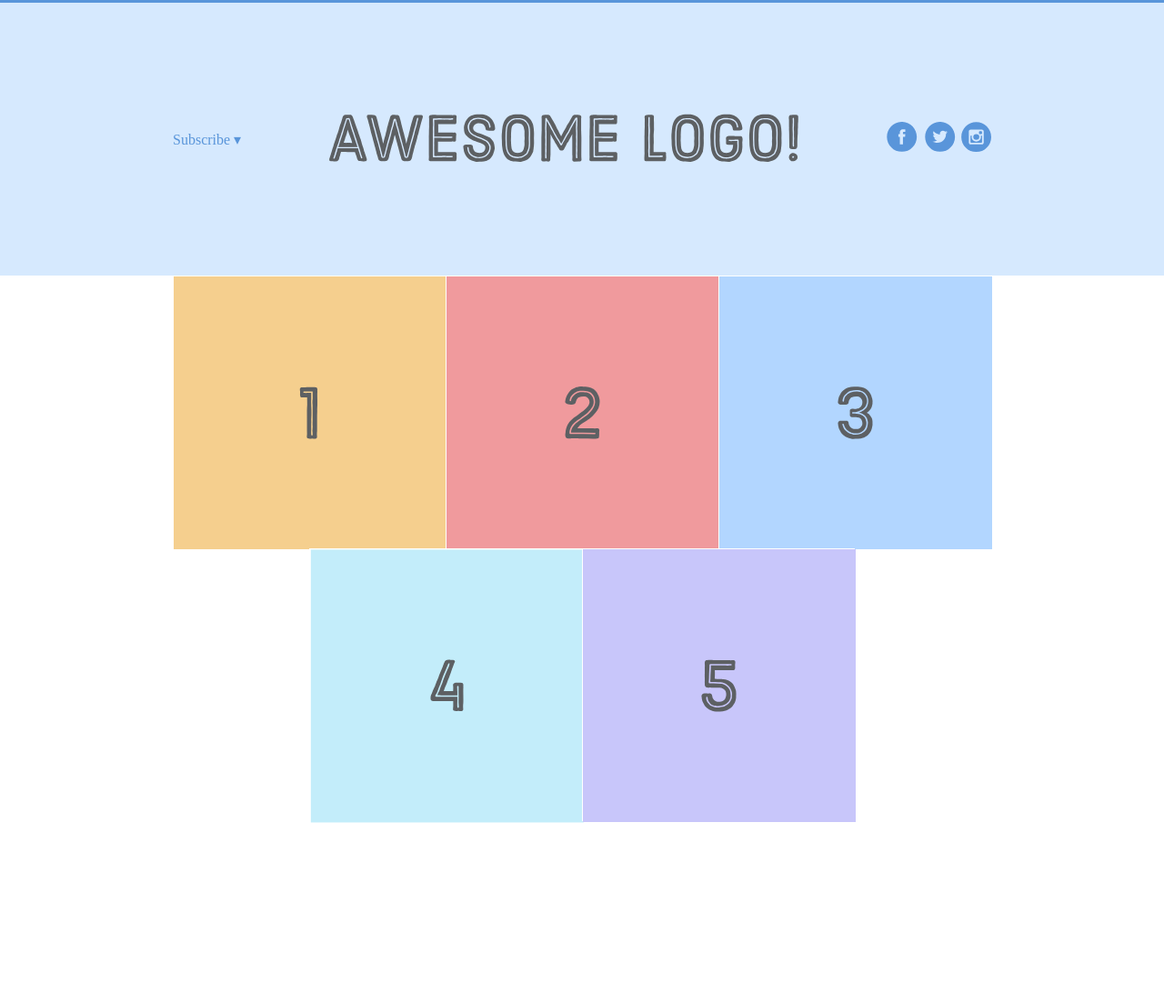
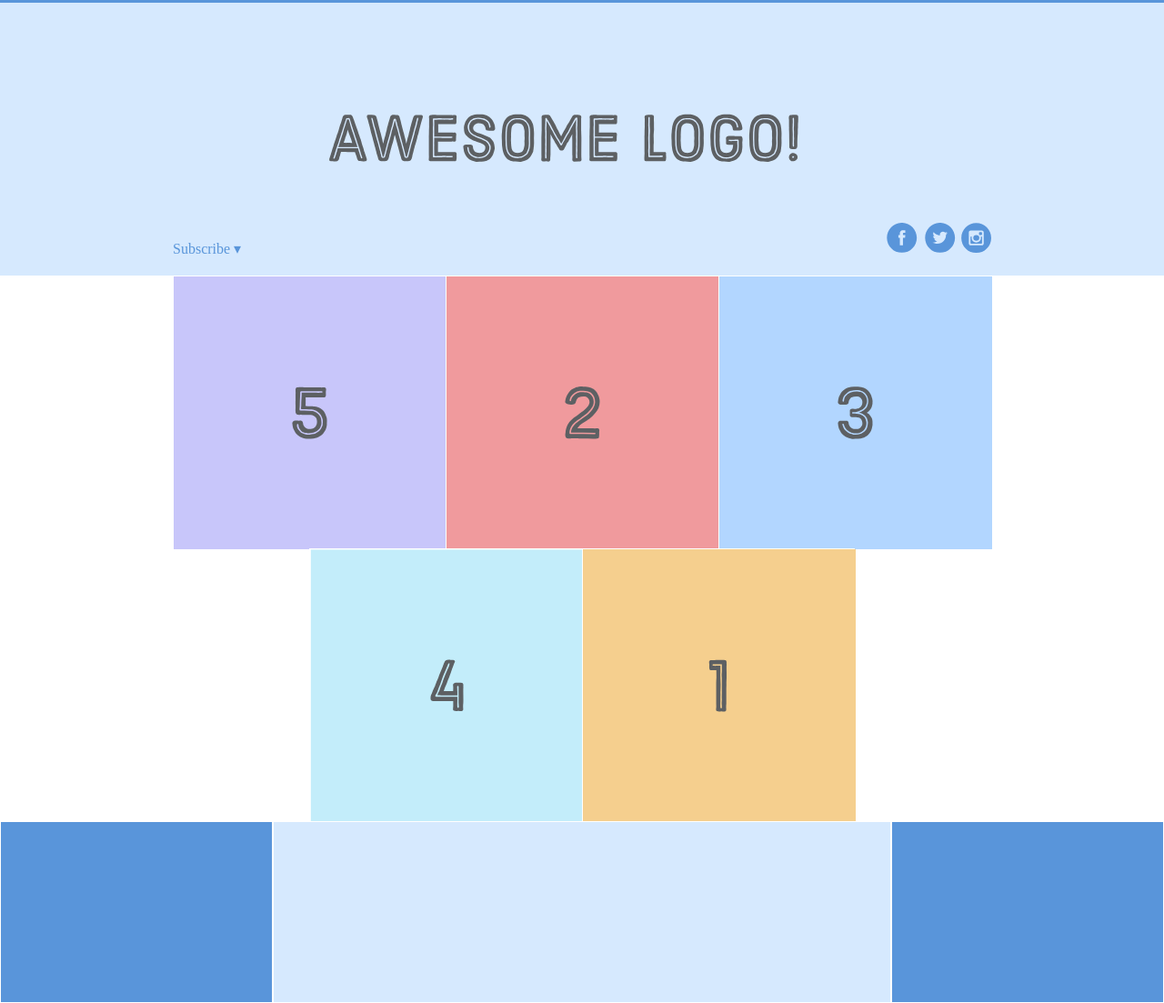
Before and after one commit to H-S-L-O/as_exercises, a plain HTML site: page inter-hard/index.html in a window 1280 px wide. Shown: the part 55-1158 px from the top of the page at 91% size. Before the commit the page ends 964 px from the top, so only its background shows below. Drawn offline with Linux system fonts and the light colour scheme.

Commit message:
Completed interneting is hard instructions on flexbox

```diff
--- a/inter-hard/index.html
+++ b/inter-hard/index.html
@@ -9,10 +9,8 @@
     <div class='menu-container'>
       <div class='menu'>
         <div class='date'>Aug 14, 2016</div>
-        <div class="links">
           <div class='signup'>Sign Up</div>
           <div class='login'>Login</div>
-        </div>
       </div>
     </div>
     <div class='header-container'>
@@ -41,5 +39,10 @@
 </div>
       </div>
     </div>
+    <div class='footer'>
+      <div class='footer-item footer-one'></div>
+      <div class='footer-item footer-two'></div>
+      <div class='footer-item footer-three'></div>
+    </div>
   </body>
 </html>
--- a/inter-hard/styles.css
+++ b/inter-hard/styles.css
@@ -52,6 +52,8 @@
   display: flex;
   justify-content: center;
   flex-wrap: wrap;
+  flex-direction: row;
+  align-items: center;
 }
 
 .photo-grid-item {
@@ -59,3 +61,40 @@
   width: 300px;
   height: 300px;
 }
+
+.first-item {
+  order: 1;
+}
+
+.last-item {
+  order: -1;
+}
+
+.social,
+.subscribe {
+  align-self: flex-end;
+  margin-bottom: 20px;
+}
+
+.footer {
+  display: flex;
+  justify-content: space-between;
+}
+
+.footer-item {
+  border: 1px solid #fff;
+  background-color: #D6E9FE;
+  height: 200px;
+  flex: 1;
+}
+
+.footer-one,
+.footer-three {
+  background-color: #5995DA;
+  flex: initial;
+  width: 300px;
+}
+
+.signup {
+  margin-left: auto;
+}
```
Also changed, not shown: inter-hard/summary.txt (added).
